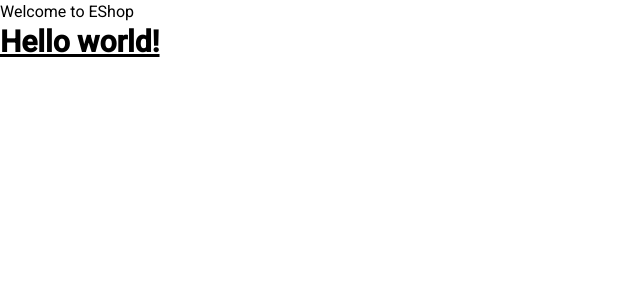
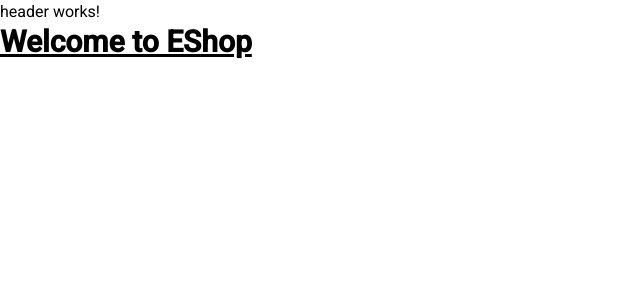
Before and after one commit to achyutp10/shop, an Angular app in the folder client/: page / in a window 1280 px wide. Shown: the top 300 px of the page, without its empty margins (0-640 px from the left). Built offline with nearby package versions, Linux system fonts and the light colour scheme.

Commit message:
setup folder structure and header component creation

```diff
--- a/client/src/app/app.component.html
+++ b/client/src/app/app.component.html
@@ -1,4 +1,4 @@
-<h1>Welcome to {{title}}</h1>
+<app-header></app-header>
 <h1 class="text-3xl font-bold underline">
-  Hello world!
+  Welcome to {{title}}
 </h1>
--- a/client/src/app/app.component.ts
+++ b/client/src/app/app.component.ts
@@ -1,10 +1,11 @@
 import { Component } from '@angular/core';
 import { RouterOutlet } from '@angular/router';
+import { HeaderComponent } from "./layout/header/header.component";
 
 @Component({
   selector: 'app-root',
   standalone: true,
-  imports: [RouterOutlet],
+  imports: [RouterOutlet, HeaderComponent],
   templateUrl: './app.component.html',
   styleUrl: './app.component.scss'
 })
--- /dev/null
+++ b/client/src/app/layout/header/header.component.html
@@ -0,0 +1 @@
+<p>header works!</p>
```
Also changed, not shown: client/src/app/layout/header/header.component.ts (added, +11 -0 lines), client/src/app/layout/header/header.component.scss (added).
